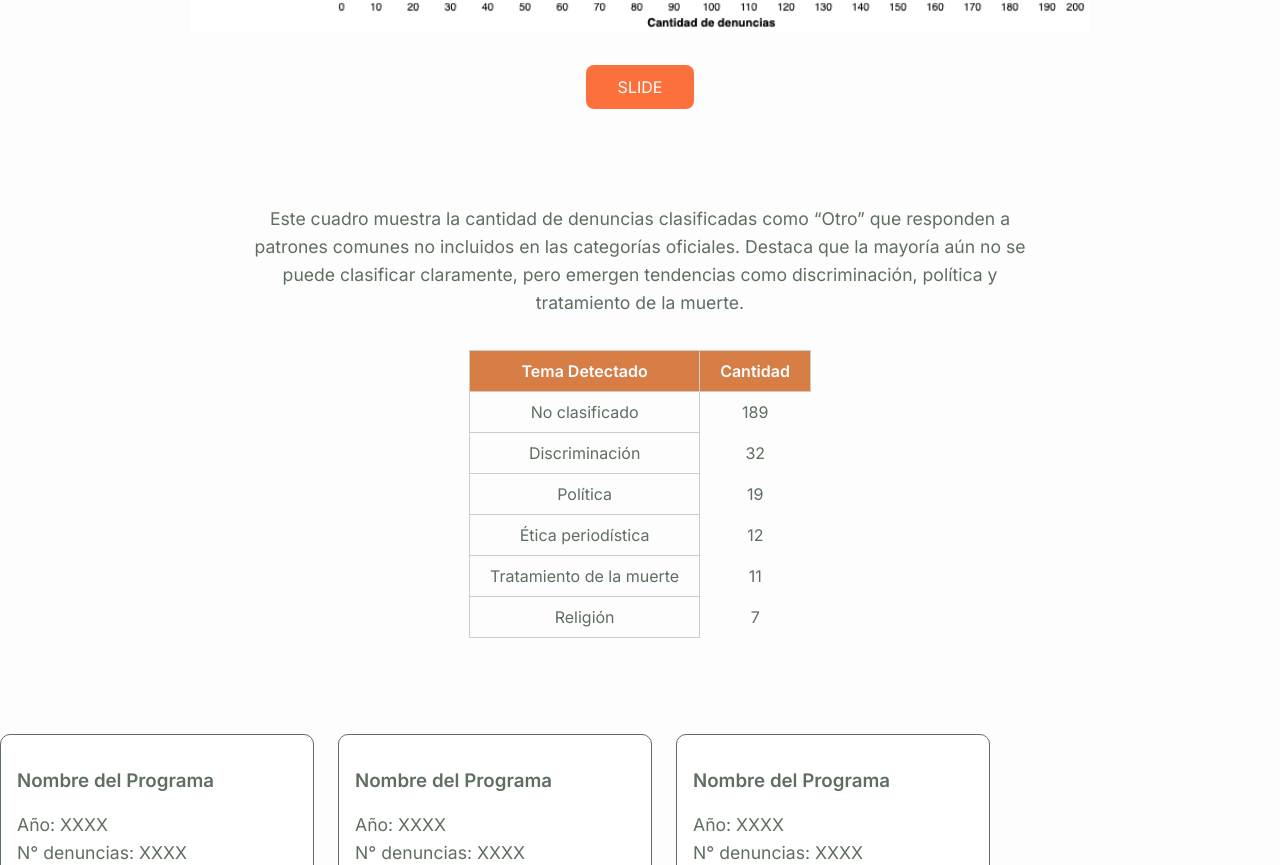
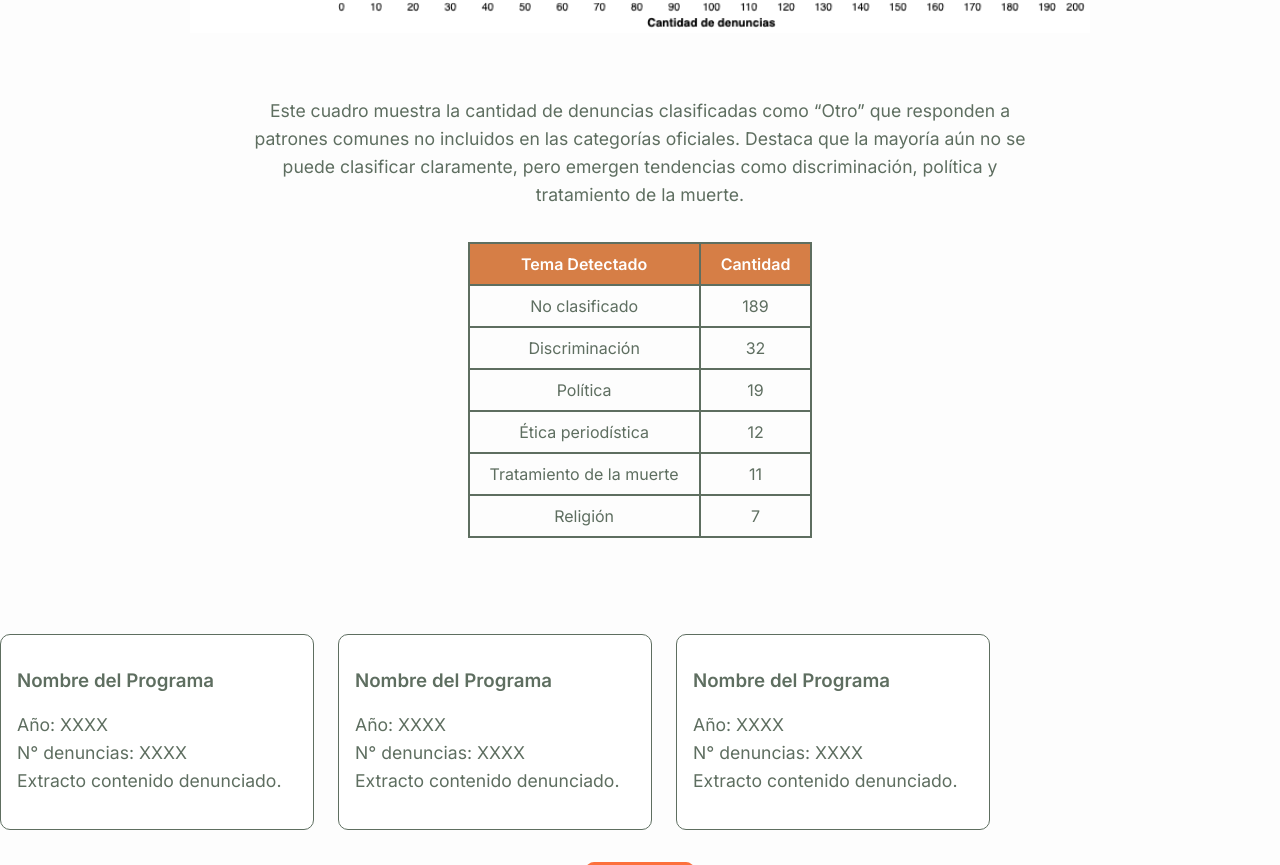
Before and after one commit to triobo/Repo_Proyecto_CNTV, a plain HTML site: page Entrega_05/docs/index.html in a window 1280 px wide. Shown: the part 4641-5506 px from the top of the page. Drawn offline with nearby package versions, Linux system fonts and the light colour scheme; a web font is replaced by a local one.

Commit message:
Update index.html

```diff
--- a/Entrega_05/docs/index.html
+++ b/Entrega_05/docs/index.html
@@ -185,7 +185,6 @@
     <div style="margin-top: 2rem;">
       <img src="visualization.otros.png" alt="Visualización de patrones en denuncias clasificadas como 'Otros'" style="width: 100%; max-width: 900px; display: block; margin: auto;" />
     </div>
-    <button class="slide-btn">SLIDE</button>
   </section>
 
   <section style="text-align: center; padding: 2rem 1.5rem;">
@@ -194,24 +193,25 @@
       Este cuadro muestra la cantidad de denuncias clasificadas como “Otro” que responden a patrones comunes no incluidos en las categorías oficiales. Destaca que la mayoría aún no se puede clasificar claramente, pero emergen tendencias como discriminación, política y tratamiento de la muerte.
     </p>
 
-    <table style="margin: 2rem auto; border-collapse: collapse; font-family: Inter, sans-serif;">
+    <table style="margin: 2rem auto; border-collapse: collapse; font-family: Inter, sans-serif; border: 2px solid #5E6E60;">
       <thead>
         <tr style="background-color: #D67E46; color: white;">
-          <th style="padding: 10px 20px; border: 1px solid #ccc;">Tema Detectado</th>
-          <th style="padding: 10px 20px; border: 1px solid #ccc;">Cantidad</th>
+          <th style="padding: 10px 20px; border: 2px solid #5E6E60;">Tema Detectado</th>
+          <th style="padding: 10px 20px; border: 2px solid #5E6E60;">Cantidad</th>
         </tr>
       </thead>
       <tbody>
-        <tr><td style="padding: 10px 20px; border: 1px solid #ccc;">No clasificado</td><td>189</td></tr>
-        <tr><td style="padding: 10px 20px; border: 1px solid #ccc;">Discriminación</td><td>32</td></tr>
-        <tr><td style="padding: 10px 20px; border: 1px solid #ccc;">Política</td><td>19</td></tr>
-        <tr><td style="padding: 10px 20px; border: 1px solid #ccc;">Ética periodística</td><td>12</td></tr>
-        <tr><td style="padding: 10px 20px; border: 1px solid #ccc;">Tratamiento de la muerte</td><td>11</td></tr>
-        <tr><td style="padding: 10px 20px; border: 1px solid #ccc;">Religión</td><td>7</td></tr>
+        <tr><td style="padding: 10px 20px; border: 2px solid #5E6E60;">No clasificado</td><td style="border: 2px solid #5E6E60;">189</td></tr>
+        <tr><td style="padding: 10px 20px; border: 2px solid #5E6E60;">Discriminación</td><td style="border: 2px solid #5E6E60;">32</td></tr>
+        <tr><td style="padding: 10px 20px; border: 2px solid #5E6E60;">Política</td><td style="border: 2px solid #5E6E60;">19</td></tr>
+        <tr><td style="padding: 10px 20px; border: 2px solid #5E6E60;">Ética periodística</td><td style="border: 2px solid #5E6E60;">12</td></tr>
+        <tr><td style="padding: 10px 20px; border: 2px solid #5E6E60;">Tratamiento de la muerte</td><td style="border: 2px solid #5E6E60;">11</td></tr>
+        <tr><td style="padding: 10px 20px; border: 2px solid #5E6E60;">Religión</td><td style="border: 2px solid #5E6E60;">7</td></tr>
       </tbody>
     </table>
 
   </section>
+
 
 
 
```
